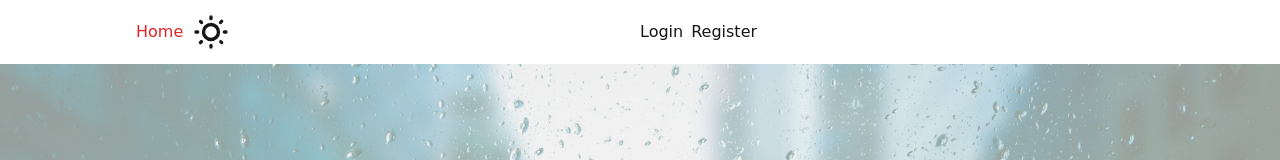
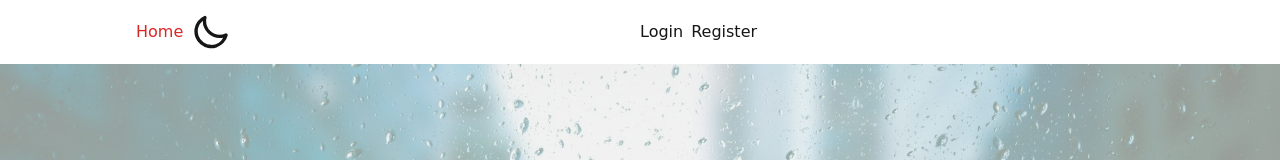
Before and after one commit to anastasiia-riabokon/goit-react-hw-08, a React (Vite) app: page / in a window 1280 px wide. Shown: the top 160 px of the page. Built offline with nearby package versions, Linux system fonts and the light colour scheme.

Commit message:
fix: fix toggle theme

```diff
--- a/src/components/Theme/Theme.jsx
+++ b/src/components/Theme/Theme.jsx
@@ -17,26 +17,25 @@ const Theme = () => {
 
   return (
     <div>
-      <label className="swap swap-rotate grid place-items-center">
+      <label className="swap swap-rotate  grid place-items-center">
         {/* this hidden checkbox controls the state */}
         <input type="checkbox" className="theme-controller" value="synthwave" />
 
-        {/* sun icon */}
         <svg
-          className={`swap-off h-10 w-10 fill-current ${theme !== "wireframe" ? "hidden" : ""}`}
+          onClick={toggleTheme}
+          className="swap-on h-10 w-10 fill-current"
           xmlns="http://www.w3.org/2000/svg"
           viewBox="0 0 24 24"
-          onClick={toggleTheme}
         >
           <path d="M5.64,17l-.71.71a1,1,0,0,0,0,1.41,1,1,0,0,0,1.41,0l.71-.71A1,1,0,0,0,5.64,17ZM5,12a1,1,0,0,0-1-1H3a1,1,0,0,0,0,2H4A1,1,0,0,0,5,12Zm7-7a1,1,0,0,0,1-1V3a1,1,0,0,0-2,0V4A1,1,0,0,0,12,5ZM5.64,7.05a1,1,0,0,0,.7.29,1,1,0,0,0,.71-.29,1,1,0,0,0,0-1.41l-.71-.71A1,1,0,0,0,4.93,6.34Zm12,.29a1,1,0,0,0,.7-.29l.71-.71a1,1,0,1,0-1.41-1.41L17,5.64a1,1,0,0,0,0,1.41A1,1,0,0,0,17.66,7.34ZM21,11H20a1,1,0,0,0,0,2h1a1,1,0,0,0,0-2Zm-9,8a1,1,0,0,0-1,1v1a1,1,0,0,0,2,0V20A1,1,0,0,0,12,19ZM18.36,17A1,1,0,0,0,17,18.36l.71.71a1,1,0,0,0,1.41,0,1,1,0,0,0,0-1.41ZM12,6.5A5.5,5.5,0,1,0,17.5,12,5.51,5.51,0,0,0,12,6.5Zm0,9A3.5,3.5,0,1,1,15.5,12,3.5,3.5,0,0,1,12,15.5Z" />
         </svg>
 
         {/* moon icon */}
         <svg
-          className={`swap-on h-10 w-10 fill-current ${theme !== "forest" ? "hidden" : ""}`}
+          onClick={toggleTheme}
+          className="swap-off h-10 w-10 fill-current"
           xmlns="http://www.w3.org/2000/svg"
           viewBox="0 0 24 24"
-          onClick={toggleTheme}
         >
           <path d="M21.64,13a1,1,0,0,0-1.05-.14,8.05,8.05,0,0,1-3.37.73A8.15,8.15,0,0,1,9.08,5.49a8.59,8.59,0,0,1,.25-2A1,1,0,0,0,8,2.36,10.14,10.14,0,1,0,22,14.05,1,1,0,0,0,21.64,13Zm-9.5,6.69A8.14,8.14,0,0,1,7.08,5.22v.27A10.15,10.15,0,0,0,17.22,15.63a9.79,9.79,0,0,0,2.1-.22A8.11,8.11,0,0,1,12.14,19.73Z" />
         </svg>
```
